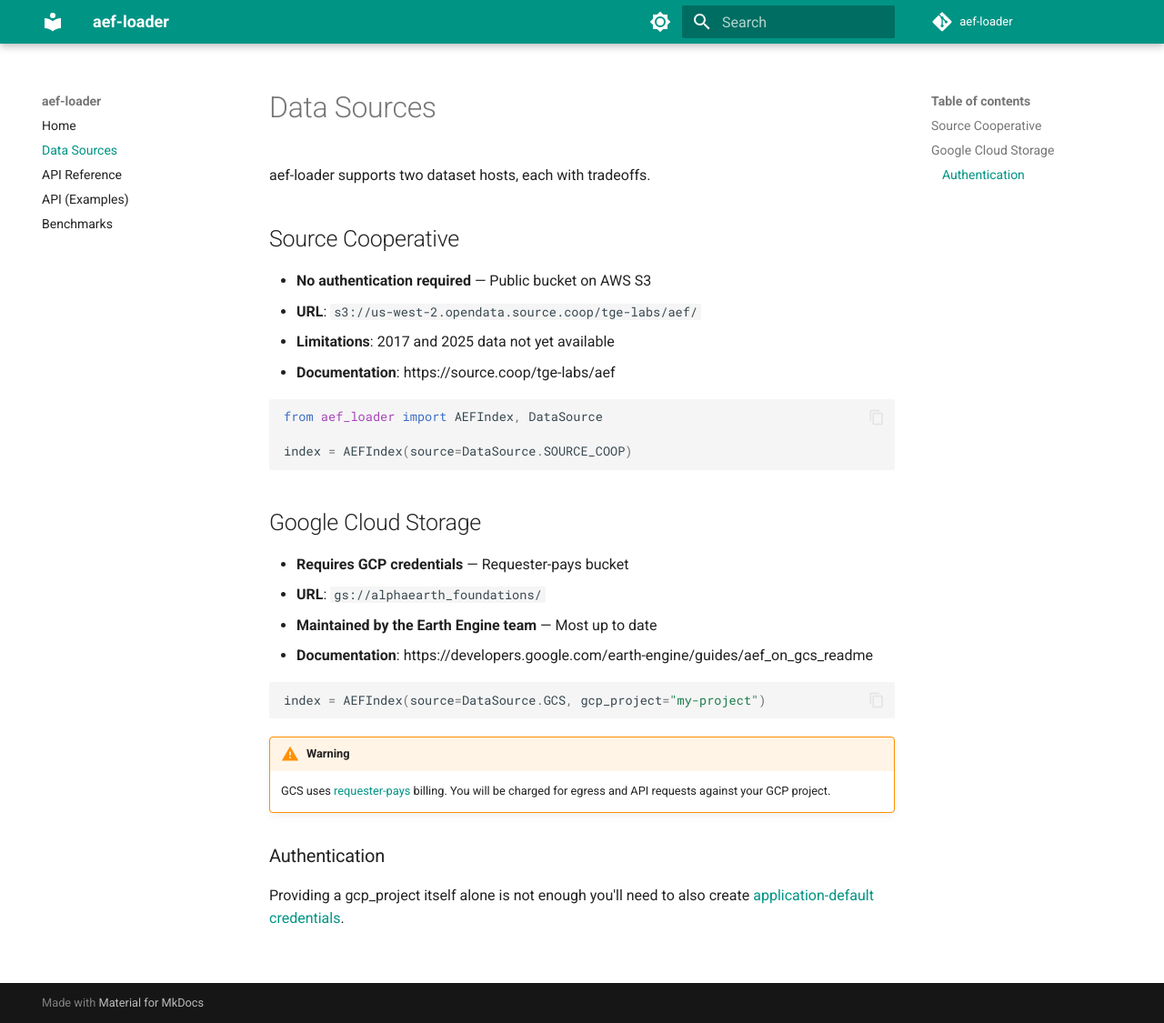
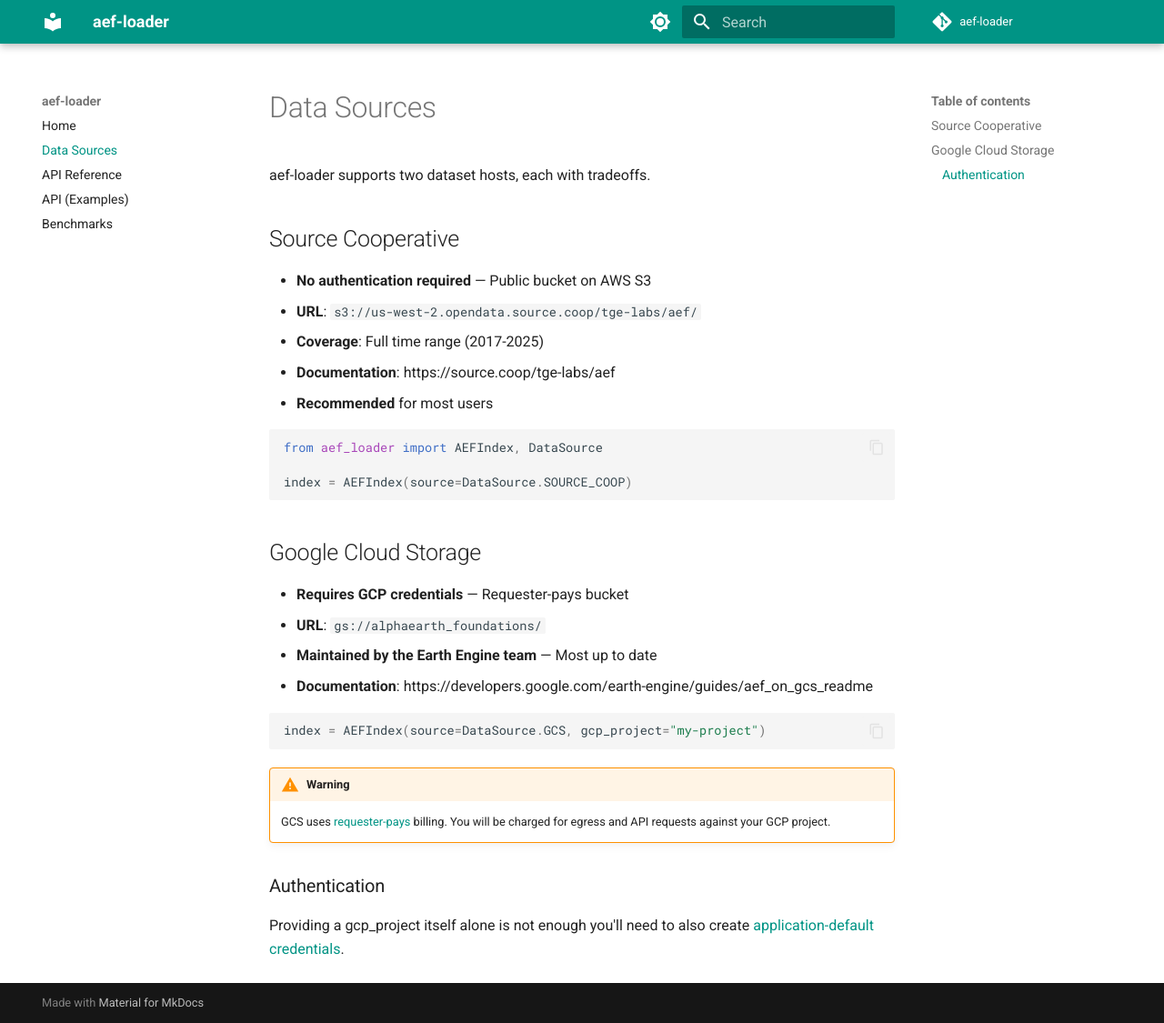
Before and after one commit to jakenotjay/aef-loader, an MkDocs documentation site: the page built from docs/data-sources.md, in a window 1280 px wide and 1125 px high. Shown: the whole window at 91% size. Built offline with MkDocs 1.6.1 and Material for MkDocs 9.7.7, drawn with Linux system fonts in a browser that asks for light colours; comment, search, counter and statistics services are not loaded.

Commit message:
Updates to documentation for source cooperative data as it now covers the entire temporal range

````diff
--- a/docs/data-sources.md
+++ b/docs/data-sources.md
@@ -6,8 +6,9 @@
 
 - **No authentication required** — Public bucket on AWS S3
 - **URL**: `s3://us-west-2.opendata.source.coop/tge-labs/aef/`
-- **Limitations**: 2017 and 2025 data not yet available
+- **Coverage**: Full time range (2017-2025)
 - **Documentation**: https://source.coop/tge-labs/aef
+- **Recommended** for most users
 
 ```python
 from aef_loader import AEFIndex, DataSource
````
Also changed, not shown: README.md (+1 -1 lines), docs/index.md (+1 -1 lines).
